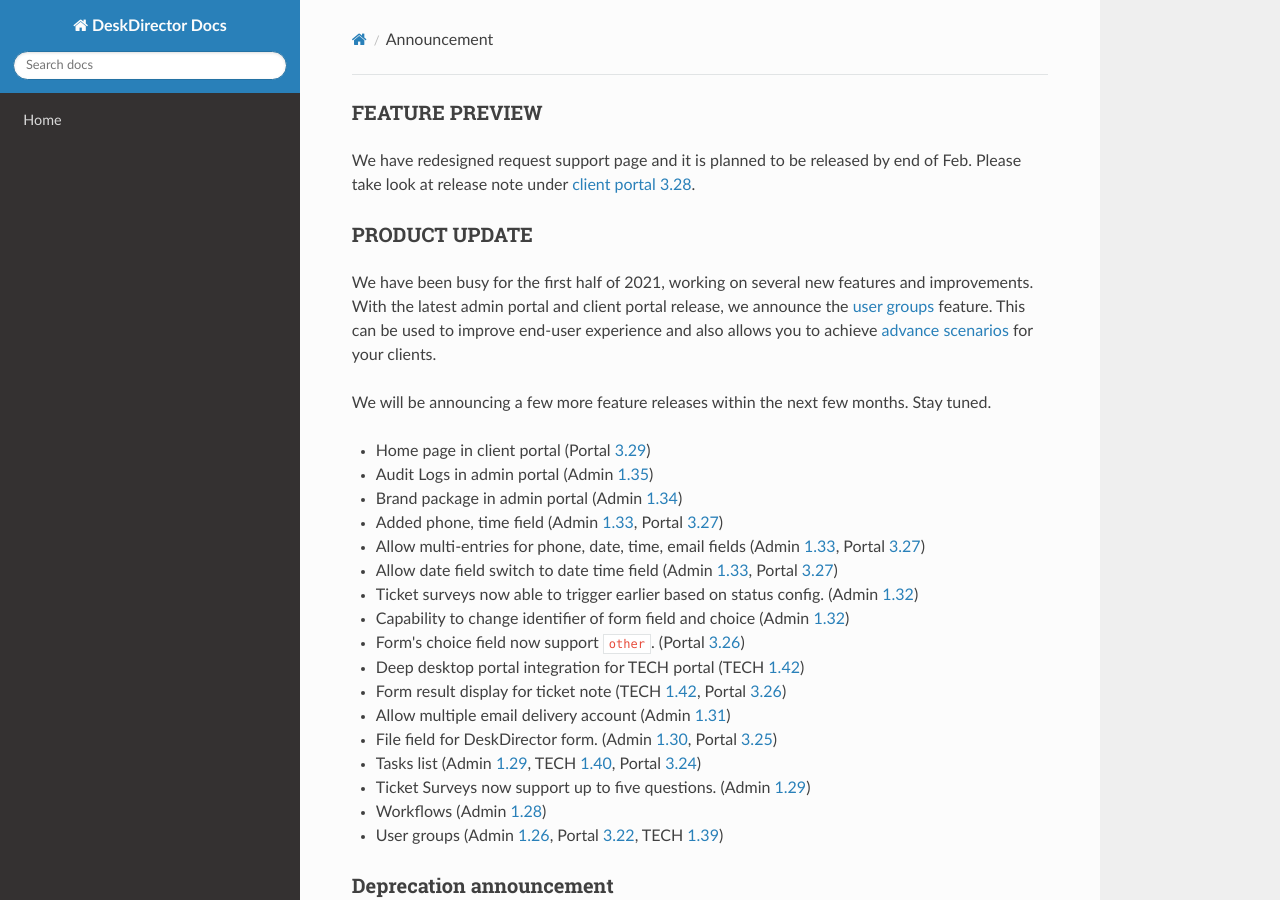
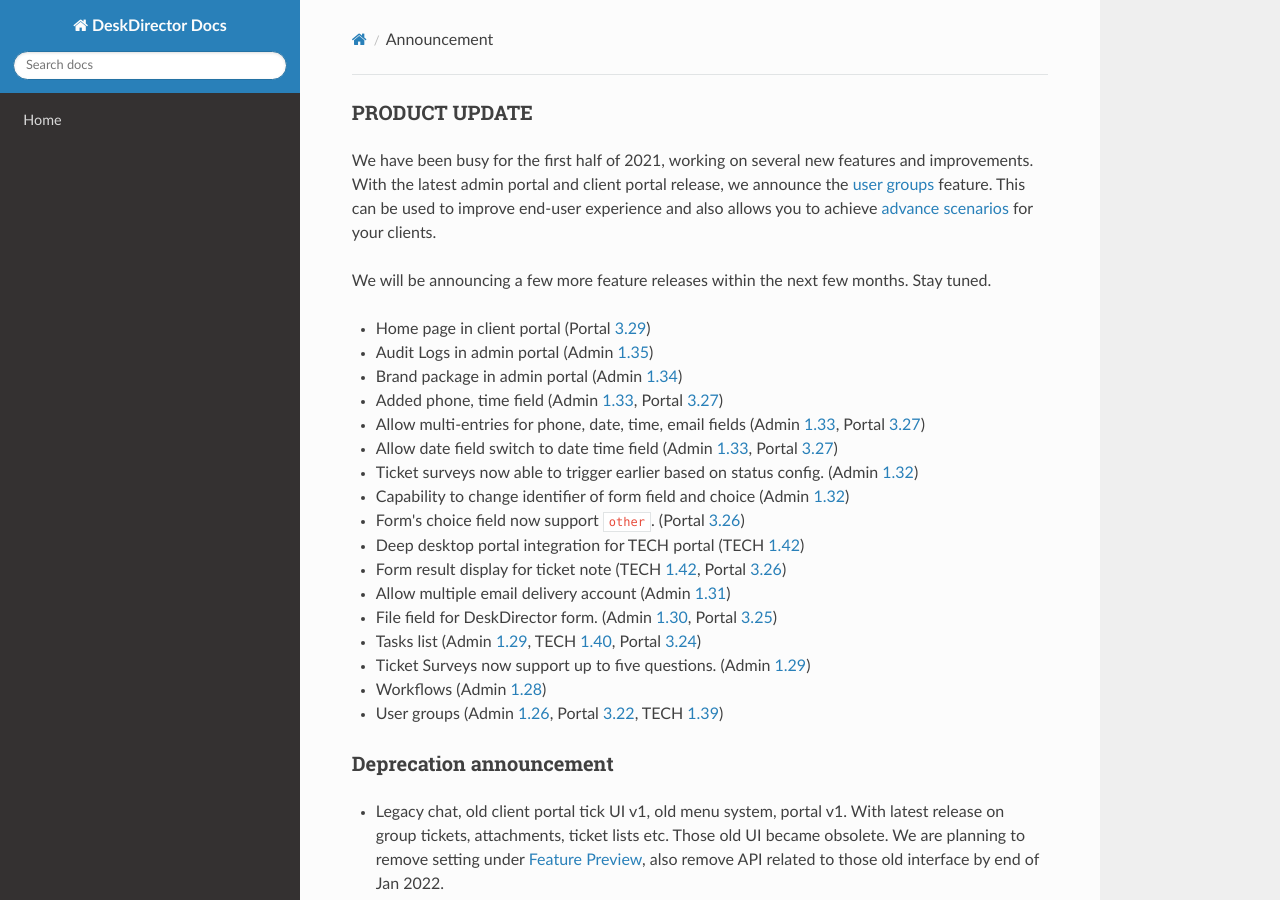
Before and after one commit to DeskDirector/docs, an MkDocs documentation site: the page built from docs/_contents/admin/home/announcement.md, in a window 1280 px wide and 900 px high. Built offline with MkDocs 1.6.1, drawn with Linux system fonts in a browser that asks for light colours; nearby versions of some CDN libraries; old or Windows-style settings are respelled for this version of MkDocs.

Commit message:
Update announcement.md

```diff
--- a/docs/_contents/admin/home/announcement.md
+++ b/docs/_contents/admin/home/announcement.md
@@ -1,6 +1,3 @@
-### FEATURE PREVIEW
-We have redesigned request support page and it is planned to be released by end of Feb. Please take look at release note under [client portal 3.28](/configs/release-notes/portal/v3.28).
-
 ### PRODUCT UPDATE
 
 We have been busy for the first half of 2021, working on several new features and improvements. With the latest admin portal and client portal release, we announce the [user groups](https://help.deskdirector.com/article/bxd7i1kkw3) feature. This can be used to improve end-user experience and also allows you to achieve [advance scenarios](https://help.deskdirector.com/article/619edy705s-user-group-scenarios) for your clients.
```
